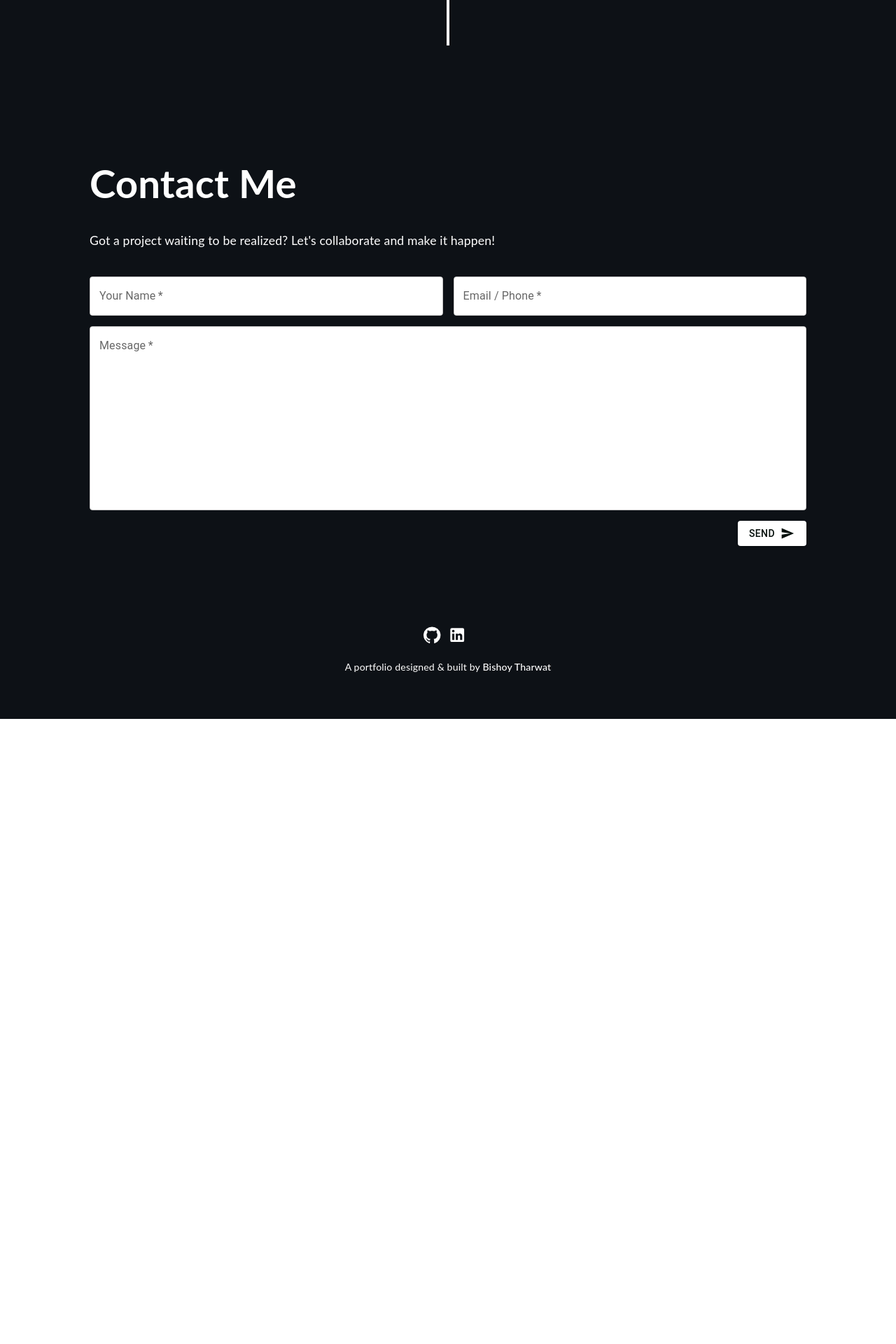
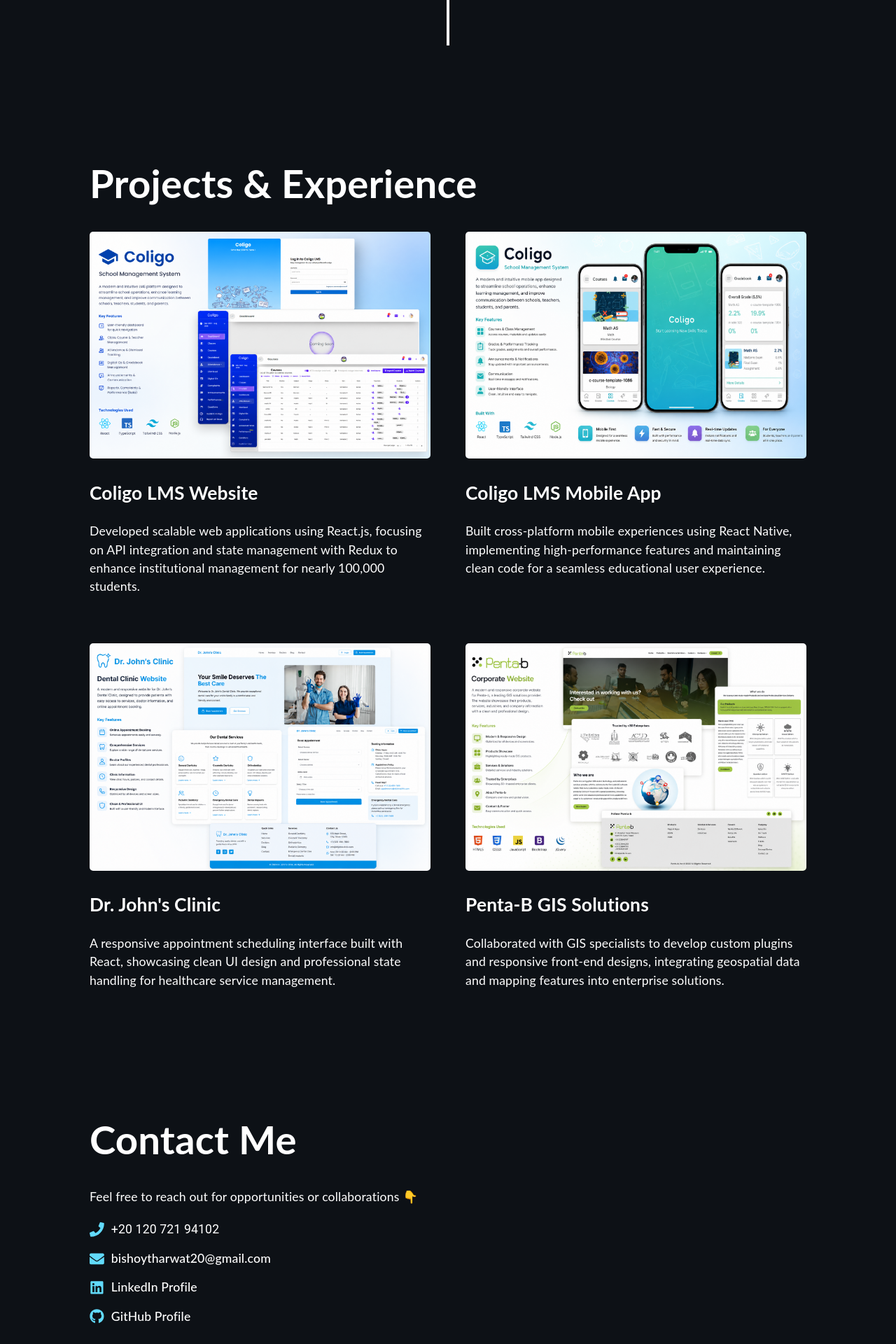
Before and after one commit to BishoyTharwat/BishoyTharwat-Portfolio, a React (Vite) app: page / in a window 1280 px wide. Shown: the part 2680-4600 px from the top of the page at 70% size. Before the commit the page ends 3707 px from the top, so only its background shows below. Built offline with nearby package versions, Linux system fonts and the light colour scheme.

Commit message:
edit contact section

```diff
--- a/src/App.tsx
+++ b/src/App.tsx
@@ -6,6 +6,7 @@
   Contact,
   Navigation,
   Footer,
+  Project
 } from "./components";
 import FadeIn from './components/FadeIn';
 import './index.scss';
@@ -32,10 +33,10 @@
             <Main/>
             <Expertise/>
             <Timeline/>
-            {/* <Project/> */}
+            <Project/>
             <Contact/>
         </FadeIn>
-        <Footer />
+        {/* <Footer /> */}
     </div>
     );
 }
--- a/src/assets/styles/Contact.scss
+++ b/src/assets/styles/Contact.scss
@@ -1,52 +1,28 @@
-.contact_wrapper svg {
-  font-size: 1em;
-  vertical-align: middle;
-  margin-right: 5px;
+.contact-info {
+  margin-top: 20px;
+  display: flex;
+  flex-direction: column;
+  gap: 15px;
 }
 
-.contact-form {
-  padding-top: 20px;
+.contact-item {
+  display: flex;
+  align-items: center;
+  gap: 10px;
+  font-size: 1.1rem;
+  color: white;
 
-  button {
-    float: right;
-    background-color: white;
-    color: #050f0b;
+  svg {
+    font-size: 1.3rem;
+    color: #61dafb; // nice modern accent (you can change it)
   }
 
-  button:hover {
-    background-color: #5000ca;
+  a {
     color: white;
+    text-decoration: none;
   }
 
-  fieldset {
-    background-color: white;
-  }
-
-  input , textarea{
-    z-index: 1;
+  a:hover {
+    color: #5000ca;
   }
 }
-
-label {
-  font-size: 1.2rem;
-  font-family: 'DomaineDispNar-Medium', sans-serif;
-}
-
-.form-flex {
-  display: flex;
-  gap: 15px;
-  padding-bottom: 15px;
-}
-
-.form-flex .MuiFormControl-root {
-  width: 100%;
-}
-
-form {
-  width: 100% !important;
-}
-
-.body-form {
-  width: 100% !important;
-  margin-bottom: 15px !important;
-}
--- a/src/components/Contact.tsx
+++ b/src/components/Contact.tsx
@@ -1,118 +1,49 @@
-import { useRef, useState } from 'react';
 import '../assets/styles/Contact.scss';
-import emailjs from '@emailjs/browser';
-import Box from '@mui/material/Box';
-import Button from '@mui/material/Button';
-import SendIcon from '@mui/icons-material/Send';
-import TextField from '@mui/material/TextField';
+import { FaPhone, FaEnvelope, FaLinkedin, FaGithub } from "react-icons/fa";
 
 function Contact() {
-
-  const [name, setName] = useState<string>('');
-  const [email, setEmail] = useState<string>('');
-  const [message, setMessage] = useState<string>('');
-
-  const [nameError, setNameError] = useState<boolean>(false);
-  const [emailError, setEmailError] = useState<boolean>(false);
-  const [messageError, setMessageError] = useState<boolean>(false);
-
-  const form = useRef<HTMLFormElement | null>(null);
-
-  const sendEmail = (e: any) => {
-  e.preventDefault();
-
-  setNameError(name === '');
-  setEmailError(email === '');
-  setMessageError(message === '');
-
-  if (name !== '' && email !== '' && message !== '') {
-    const templateParams = {
-      name: name,
-      email: email,
-      message: message,
-      to_email: 'bishoytharwat20@gmail.com'
-    };
-    const PUBLIC_KEY = "GBx-5-9ZVsl5o_qEU"
-    const SERVICE_ID = "service_yphb8ps"
-    const TEMP_ID = "template_f1mod9e"
-    console.log("Sending Email with Data:", templateParams);
-
-    emailjs.sendForm(SERVICE_ID, TEMP_ID, form.current!, {
-      publicKey: PUBLIC_KEY,
-    }).then(
-      (response:any) => {
-        console.log('SUCCESS!', response.status, response.text);
-      },
-      (error:any) => {
-        console.log('FAILED...', error);
-      }
-    );
-
-    setName('');
-    setEmail('');
-    setMessage('');
-  }
-};
-
-
   return (
     <div id="contact">
       <div className="items-container">
         <div className="contact_wrapper">
           <h1>Contact Me</h1>
-          <p>Got a project waiting to be realized? Let's collaborate and make it happen!</p>
-          <Box
-            ref={form}
-            component="form"
-            noValidate
-            autoComplete="off"
-            className='contact-form'
-          >
-            <div className='form-flex'>
-              <TextField
-                required
-                id="outlined-required"
-                label="Your Name"
-                placeholder="What's your name?"
-                value={name}
-                onChange={(e) => {
-                  setName(e.target.value);
-                }}
-                error={nameError}
-                helperText={nameError ? "Please enter your name" : ""}
-              />
-              <TextField
-                required
-                id="outlined-required"
-                label="Email / Phone"
-                placeholder="How can I reach you?"
-                value={email}
-                onChange={(e: React.ChangeEvent<HTMLInputElement>) => {
-                  setEmail(e.target.value);
-                }}
-                error={emailError}
-                helperText={emailError ? "Please enter your email or phone number" : ""}
-              />
+          <p>Feel free to reach out for opportunities or collaborations 👇</p>
+
+          <div className="contact-info">
+            <div className="contact-item">
+              <FaPhone />
+              <span>+20 120 721 94102</span>
             </div>
-            <TextField
-              required
-              id="outlined-multiline-static"
-              label="Message"
-              placeholder="Send me any inquiries or questions"
-              multiline
-              rows={10}
-              className="body-form"
-              value={message}
-              onChange={(e: React.ChangeEvent<HTMLInputElement>) => {
-                setMessage(e.target.value);
-              }}
-              error={messageError}
-              helperText={messageError ? "Please enter the message" : ""}
-            />
-            <Button variant="contained" endIcon={<SendIcon />} onClick={sendEmail}>
-              Send
-            </Button>
-          </Box>
+
+            <div className="contact-item">
+              <FaEnvelope />
+              <a href="mailto:bishoytharwat20@gmail.com">
+                bishoytharwat20@gmail.com
+              </a>
+            </div>
+
+            <div className="contact-item">
+              <FaLinkedin />
+              <a
+                href="https://www.linkedin.com/in/bishoy-tharwat/"
+                target="_blank"
+                rel="noreferrer"
+              >
+                LinkedIn Profile
+              </a>
+            </div>
+
+            <div className="contact-item">
+              <FaGithub />
+              <a
+                href="https://github.com/BishoyTharwat"
+                target="_blank"
+                rel="noreferrer"
+              >
+                GitHub Profile
+              </a>
+            </div>
+          </div>
         </div>
       </div>
     </div>
--- a/src/components/Footer.tsx
+++ b/src/components/Footer.tsx
@@ -5,10 +5,10 @@
 function Footer() {
   return (
     <footer>
-      <div>
+      {/* <div>
         <a href="https://github.com/BishoyTharwat" target="_blank" rel="noreferrer"><GitHubIcon/></a>
         <a href="https://www.linkedin.com/in/bishoy-tharwat/" target="_blank" rel="noreferrer"><LinkedInIcon/></a>
-      </div>
+      </div> */}
       <p>A portfolio designed & built by <a href="https://www.linkedin.com/in/bishoy-tharwat/" target="_blank" rel="noreferrer">Bishoy Tharwat</a></p>
     </footer>
   );
```
